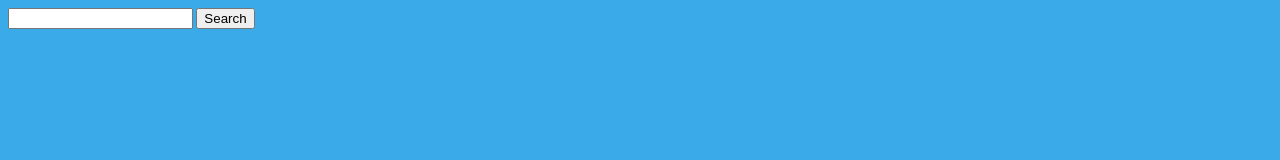
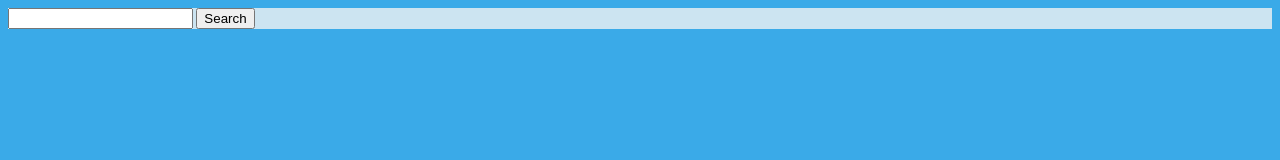
Before and after one commit to facn5/EZSearch, a website: page public/index.html in a window 1280 px wide. Drawn offline with Linux system fonts and the light colour scheme.

Commit message:
added a background for the textbox,made the textbox clear the text after,gave it a box sizing

```diff
--- a/public/style.css
+++ b/public/style.css
@@ -3,3 +3,21 @@ body {
   color: #fff;
   font: 12px/18px "HelveticaNeue", Helvetica, Arial, sans-serif;
 }
+*,
+*:after,
+*:before {
+  box-sizing: border-box;
+}
+
+.search:before,
+.search:after {
+  content: "";
+  display: table;
+}
+.search:after {
+  clear: both;
+}
+.searchform {
+  background: #f4f4f4;
+  background: rgba(244, 244, 244, 0.79);
+}
```
